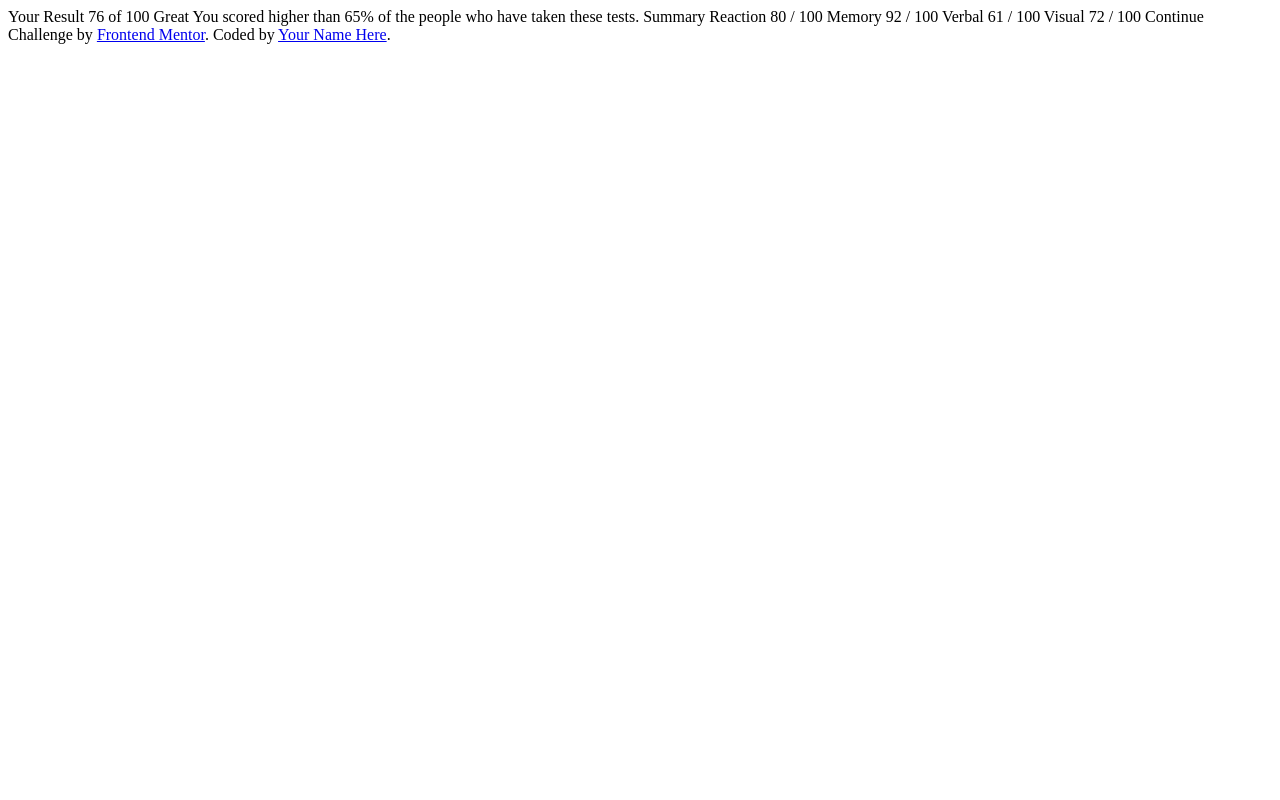
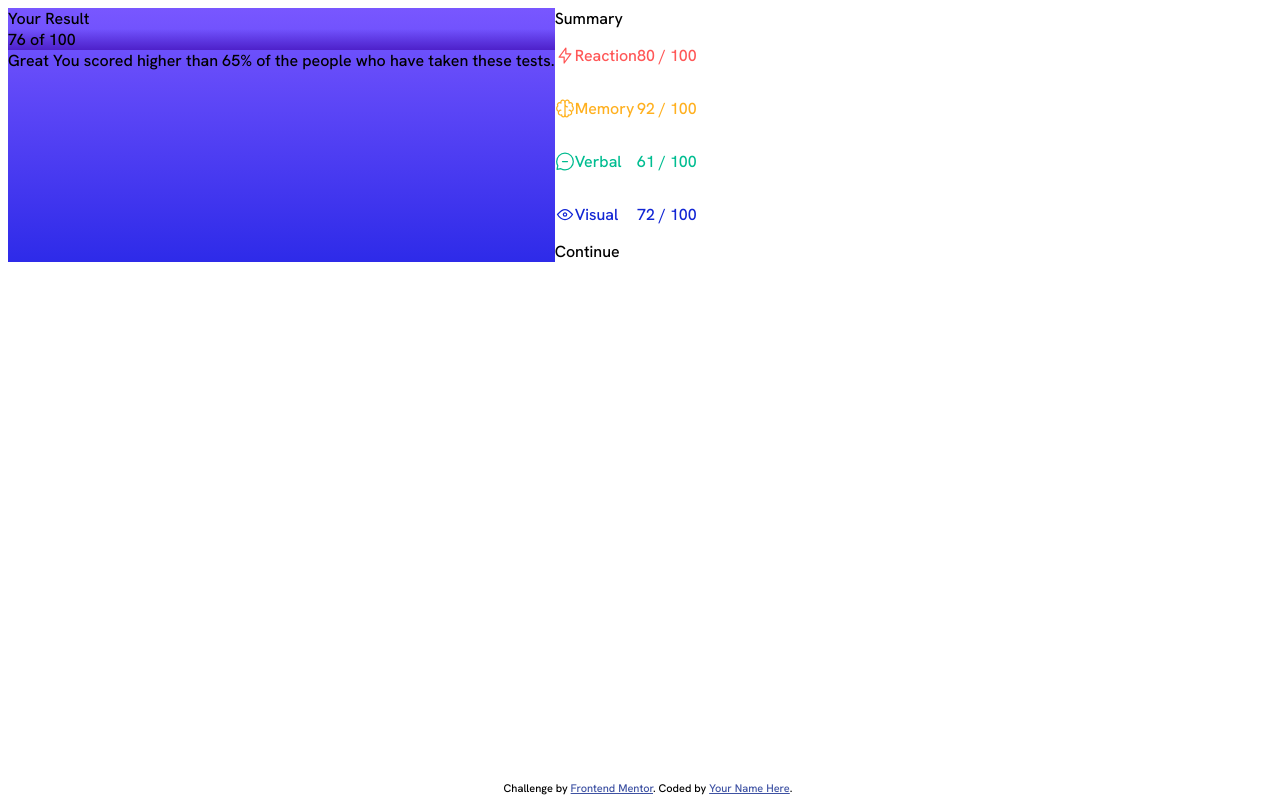
Before and after one commit to habmin/frontend-mentor-results-summary-component, a plain HTML site: page index.html in a window 1280 px wide. Drawn offline with Linux system fonts and the light colour scheme.

Commit message:
created divs, inital styling for fonts and colors

```diff
--- a/index.html
+++ b/index.html
@@ -12,33 +12,67 @@
 
 </head>
 <body>
-
+<div class="results-box">
+  <div class="overall-box">
     Your Result
+    <div class="overall-circle">
       76
       of 100
-
+    </div>
     Great
     You scored higher than 65% of the people who have taken these tests.
-
+  </div>
+  <div class="summary-box">
     Summary
 
-  Reaction
+    <div class="type-bar reaction">
+      <div class="type-name">
+        <img src="assets/images/icon-reaction.svg"/>
+        <p>Reaction</p>
+      </div>
+      <div class="type-results">
         80 / 100
+      </div>
+    </div>
 
-  Memory
+    <div class="type-bar memory">
+      <div class="type-name">
+        <img src="assets/images/icon-memory.svg"/>
+        <p>Memory</p>
+      </div>
+      <div class="type-results">
         92 / 100
+      </div>
+    </div>
 
-  Verbal
+    <div class="type-bar verbal">
+      <div class="type-name">
+        <img src="assets/images/icon-verbal.svg"/>
+        <p>Verbal</p>
+      </div>
+      <div class="type-results">
         61 / 100
+      </div>
+    </div>
 
-  Visual
+    <div class="type-bar visual">
+      <div class="type-name">
+        <img src="assets/images/icon-visual.svg"/>
+        <p>Visual</p>
+      </div>
+      <div class="type-results">
         72 / 100
+      </div>
+    </div>
 
     Continue
-
+  </div>
+</div>
+</body>
+<footer>
   <div class="attribution">
     Challenge by <a href="https://www.frontendmentor.io?ref=challenge" target="_blank">Frontend Mentor</a>.
     Coded by <a href="#">Your Name Here</a>.
   </div>
-</body>
+</footer>
 </html>
--- a/stylesheet.css
+++ b/stylesheet.css
@@ -1,6 +1,105 @@
+@font-face {
+    font-family: Haken-Grotesk;
+    src: url('assets/fonts/HankenGrotesk-VariableFont_wght.ttf');
+}
+
+@font-face {
+    font-family: Haken-Grotesk;
+    font-weight: bold;
+    src: url('assets/fonts/static/HankenGrotesk-Bold.ttf');
+}
+
+@font-face {
+    font-family: Haken-Grotesk;
+    font-weight: bolder;
+    src: url('assets/fonts/static/HankenGrotesk-ExtraBold.ttf');
+}
+
+@font-face {
+    font-family: Haken-Grotesk;
+    font-weight: normal;
+    src: url('assets/fonts/static/HankenGrotesk-Medium.ttf');
+}
+
 :root {
+    /* Primary */
     --light_red: hsl(0, 100%, 67%);
     --orangey_yellow: hsl(39, 100%, 56%);
     --green_teal: hsl(166, 100%, 37%);
     --cobalt_blue: hsl(234, 85%, 45%);
+
+    /* Gradients */
+    --light_slate_blue_bg: hsl(252, 100%, 67%);
+    --light_royal_blue_bg: hsl(241, 81%, 54%);
+    --violet_blue_circle: hsla(256, 72%, 46%, 1);
+    --persian_blue_circle: hsla(241, 72%, 46%, 0);
+
+    /* Neutral */
+    --white: hsl(0, 0%, 100%);
+    --pale_blue: hsl(221, 100%, 96%);
+    --light_lavender: hsl(241, 100%, 89%);
+    --light-gray: hsl(212, 45%, 89%);
+    --dark_gray_blue: hsl(224, 30%, 27%);
 }
+
+body {
+    background-color: var(--white);
+    font-family: Haken-Grotesk;
+}
+
+.results-box {
+    display: flex;
+    flex-flow: row nowrap;
+    background-color: var(--white);
+}
+
+.overall-box {
+    background-image: linear-gradient(var(--light_slate_blue_bg), var(--light_royal_blue_bg));
+    display: flex;
+    flex-flow: column nowrap;
+}
+
+.overall-circle {
+    background-image: linear-gradient(var(--persian_blue_circle), var(--violet_blue_circle));
+}
+
+.type-bar {
+    display: flex;
+    flex-flow: row nowrap;
+    justify-content: space-between;
+    align-items: center;
+    border-radius: 3%;
+}
+
+.type-name {
+    display: flex;
+    flex-flow: row nowrap;
+}
+
+.reaction {
+    color: var(--light_red);
+}
+
+.memory {
+    color: var(--orangey_yellow);
+}
+
+.verbal {
+    color: var(--green_teal);
+}
+
+.visual {
+    color: var(--cobalt_blue);
+}
+
+.attribution {
+    text-align: center;
+    position: fixed;
+    bottom: 5px;
+    width: 100%;
+    font-size: 11px;
+}
+
+.attribution a {
+    color: hsl(228, 45%, 44%);
+}
```
Lines whose indentation alone changed are shown as unchanged.
